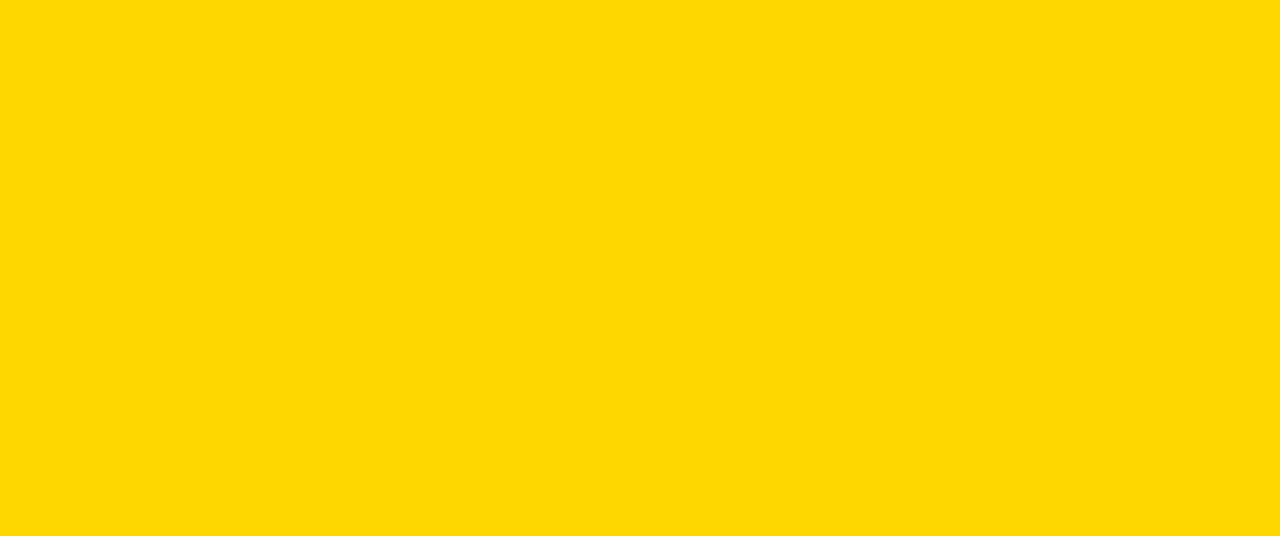
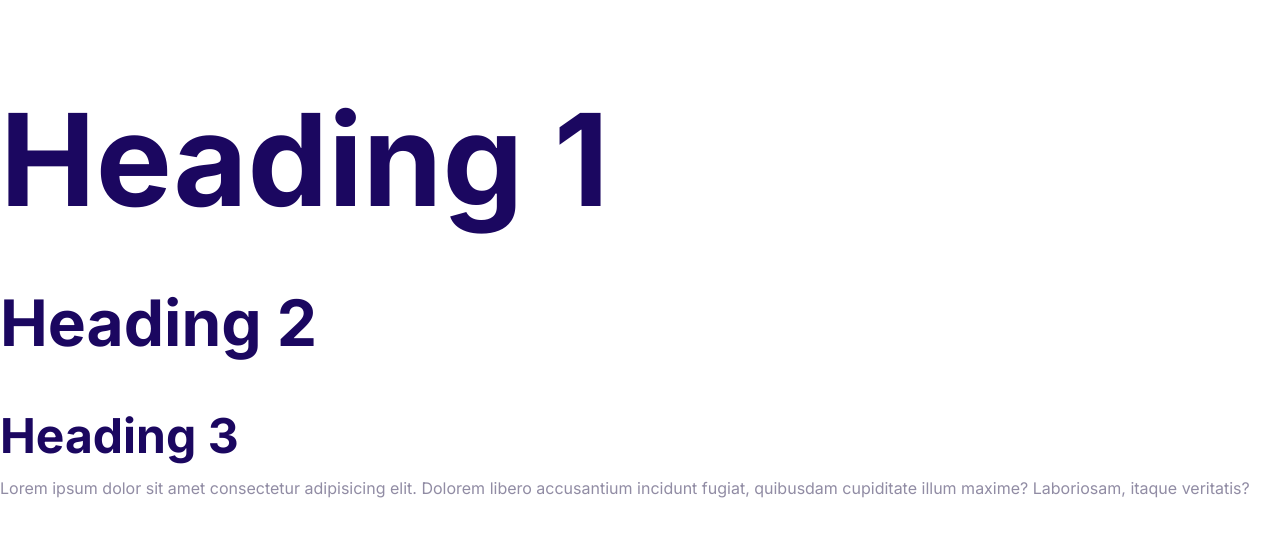
Before and after one commit to kadrimiitra/moshify, a plain HTML site: page index.html in a window 1280 px wide. Drawn offline with Linux system fonts and the light colour scheme.

Commit message:
Define the styles for the fonts.

```diff
--- a/css/styles.css
+++ b/css/styles.css
@@ -1,3 +1,50 @@
+:root {
+    --color-primary: #2584ff;
+    --color-seconday: #00d9ff;
+    --color-accent: #ff3400;
+    --color-headings: #1b0760;
+    --color-body: #918ca4;
+
+}
+html {
+    font-size: 62,5%;
+}
 body {
-    background: gold;
+    font-family: Inter, Arial, Arial, Helvetica, sans-serif;
+    color: var(--color-body);
+    line-height: 1,5;
+    font-size: 2,4rem;
 }
+
+h1,h2,h3 {
+    color: var(--color-headings);
+    margin-bottom: 1rem;
+}
+h1 {
+    font-size: 7rem;
+}
+h2 {
+    font-size: 4rem;
+}
+h3 {
+    font-size: 3rem;
+
+}
+p {
+    margin-top: 0;
+}
+
+@media screen and (min-width: 1024px) {
+    body {
+        font-size: 1,8rem;
+    }
+    h1 {
+        font-size: 8rem;
+    }
+    h2 {
+        font-size: 4rem;
+    }
+    h3 {
+        font-size: 2,4rem;
+    }
+}
--- a/index.html
+++ b/index.html
@@ -5,8 +5,23 @@
     <meta http-equiv="X-UA-Compatible" content="IE=edge" />
     <meta name="viewport" content="width=device-width, initial-scale=1.0" />
     <title>Document</title>
+    <link rel="preconnect" href="https://fonts.googleapis.com" />
+    <link rel="preconnect" href="https://fonts.gstatic.com" crossorigin />
+    <link
+      href="https://fonts.googleapis.com/css2?family=Inter:wght@400;700&display=swap"
+      rel="stylesheet"
+    />
     <link rel="stylesheet" href="css/normalize.css" />
     <link rel="stylesheet" href="css/styles.css" />
   </head>
-  <body></body>
+  <body>
+    <h1>Heading 1</h1>
+    <h2>Heading 2</h2>
+    <h3>Heading 3</h3>
+    <p>
+      Lorem ipsum dolor sit amet consectetur adipisicing elit. Dolorem libero
+      accusantium incidunt fugiat, quibusdam cupiditate illum maxime?
+      Laboriosam, itaque veritatis?
+    </p>
+  </body>
 </html>
```
